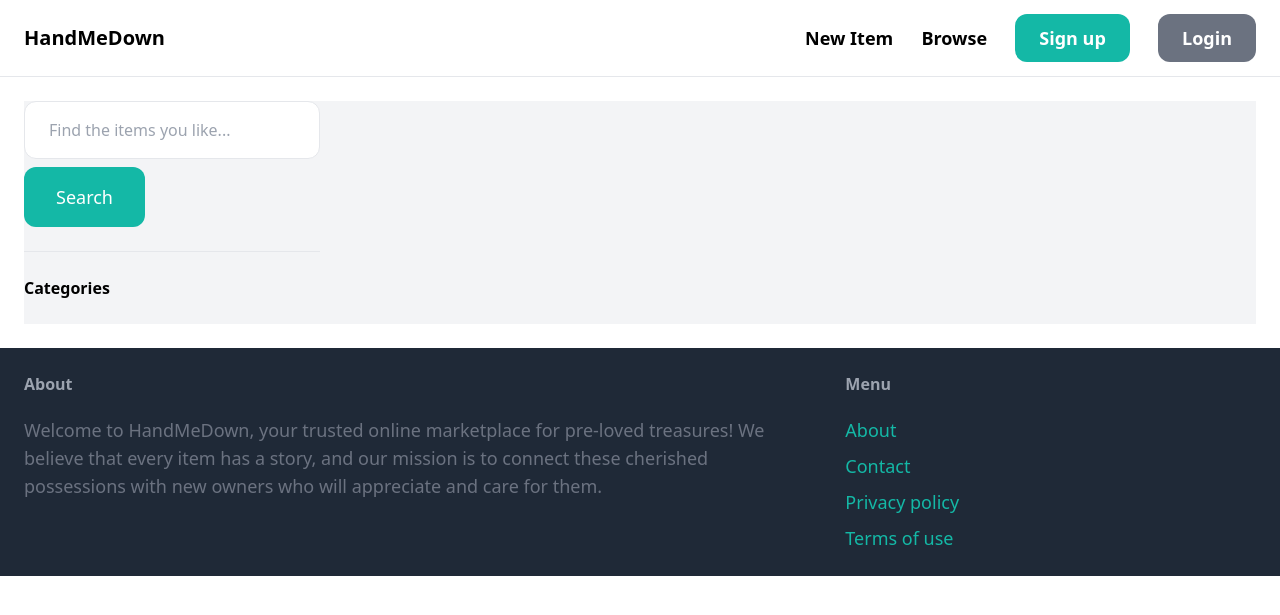
After one commit to AristonCatipay/django_online_marketplace, a Django app: page /items/ in a window 1280 px wide. The commit adds this page. Shown: the top 615 px of the page. Run offline with Django 4.2, Linux system fonts and the light colour scheme; data that the repository does not hold is empty; some libraries are stand-ins or nearby versions.

Commit message:
Created the browse item page. It contains a search functionality and a classification functionality base on the category of a the products.

```diff
--- a/core/templates/core/base.html
+++ b/core/templates/core/base.html
@@ -15,7 +15,7 @@
         <a href="/" class="text-xl font-semibold">HandMeDown</a>
         <div class="space-x-6">
             <a href="{% url 'item:new' %}" class="text-lg font-semibold hover:text-gray-500">New Item</a>
-            <a href="#" class="text-lg font-semibold hover:text-gray-500">Browse</a>
+            <a href="{% url 'item:items' %}" class="text-lg font-semibold hover:text-gray-500">Browse</a>
             {% if request.user.is_authenticated %}
             <a href="#" class="px-6 py-3 text-lg font-semibold bg-teal-500 text-white rounded-xl hover:text-teal-700">Inbox</a>
             <a href="{% url 'dashboard:index' %}" class="px-6 py-3 text-lg font-semibold bg-gray-500 text-white rounded-xl hover:text-gray-700">Dashboard</a>
--- /dev/null
+++ b/item/templates/item/items.html
@@ -0,0 +1,44 @@
+{% extends 'core/base.html' %}
+
+{% block title %}{{ title }}{% endblock %}
+
+{% block content %}
+<div class="pb-6 grid grid-cols-4 gap-4 bg-gray-100">
+    <!-- Sidebar -->
+    <div class="col-span-1">
+        <form method="get" action="{% url 'item:items' %}">
+            <input type="text" name="query" class="w-full py-4 px-6 border rounded-xl" value="{{ query }}" placeholder="Find the items you like..."/>
+
+            <button class="mt-2 py-4 px-8 text-lg bg-teal-500 text-white rounded-xl">Search</button>
+        </form>
+        <hr class="my-6">
+        <p class="font-semibold">Categories</p>
+        <ul>
+            {% for category in categories %}
+                <li class="py-2 px-2 rounded-xl{% if category.id == category_id %} bg-gray-200 {% endif %}">
+                    <a href="{% url 'item:items' %}?query={{ query }}&category={{ category.id }}">{{ category.name }}</a>
+                </li>
+            {% endfor %}
+        </ul>
+    </div>
+    <!-- Items -->
+    <div class="col-span-3">
+        <div class="grid grid-cols-3 gap-3">
+            {% for item in items %}
+            <!-- Card for each item. -->
+            <a href="{% url 'item:detail' item.id %}">
+                <div>
+                    <img src="{{ item.image.url }}" class="rounded-t-xl">
+                </div>
+                <!-- Name and Price -->
+                <div class="p-6 bg-white rounded-b-xl">
+                    <h2 class="text-2xl">{{ item.name }}</h2>
+                    <p class="text-gray-500">Price: {{ item.price }}</p>
+                </div>
+            </a>
+            {% endfor %}
+        </div>
+    </div>
+
+</div>
+{% endblock %}
--- a/item/urls.py
+++ b/item/urls.py
@@ -4,6 +4,7 @@ from . import views
 app_name = 'item'
 
 urlpatterns = [
+    path('', views.items, name='items'),
     path('new/', views.new, name='new'),
     path('<int:primary_key>/', views.detail, name='detail'),
     path('<int:primary_key>/delete/', views.delete, name='delete'),
--- a/item/views.py
+++ b/item/views.py
@@ -1,7 +1,29 @@
 from django.contrib.auth.decorators import login_required
 from django.shortcuts import render, get_object_or_404, redirect
-from . models import Item
+from django.db.models import Q
+
+from . models import Item, Category
 from . forms import NewItemForm, EditItemForm
+
+def items(request):
+    query = request.GET.get('query', '')
+    category_id = request.GET.get('category', 0)
+    categories = Category.objects.all()
+    items = Item.objects.filter(is_sold=False)
+
+    if category_id:
+        items = items.filter(category_id = category_id)
+
+    if query:
+        items = items.filter(Q(name__icontains=query) | Q(description__icontains=query))
+
+    return render(request, 'item/items.html', {
+        'items': items,
+        'query': query,
+        'title': 'Items',
+        'categories': categories,
+        'category_id': int(category_id),
+    })
 
 def detail(request, primary_key):
     # Using the primary key we can get the specific item we want to display.
@@ -14,6 +36,7 @@ def detail(request, primary_key):
         'item': item,
         'related_items' : related_items
     })
+
 
 @login_required
 def new(request):
```
